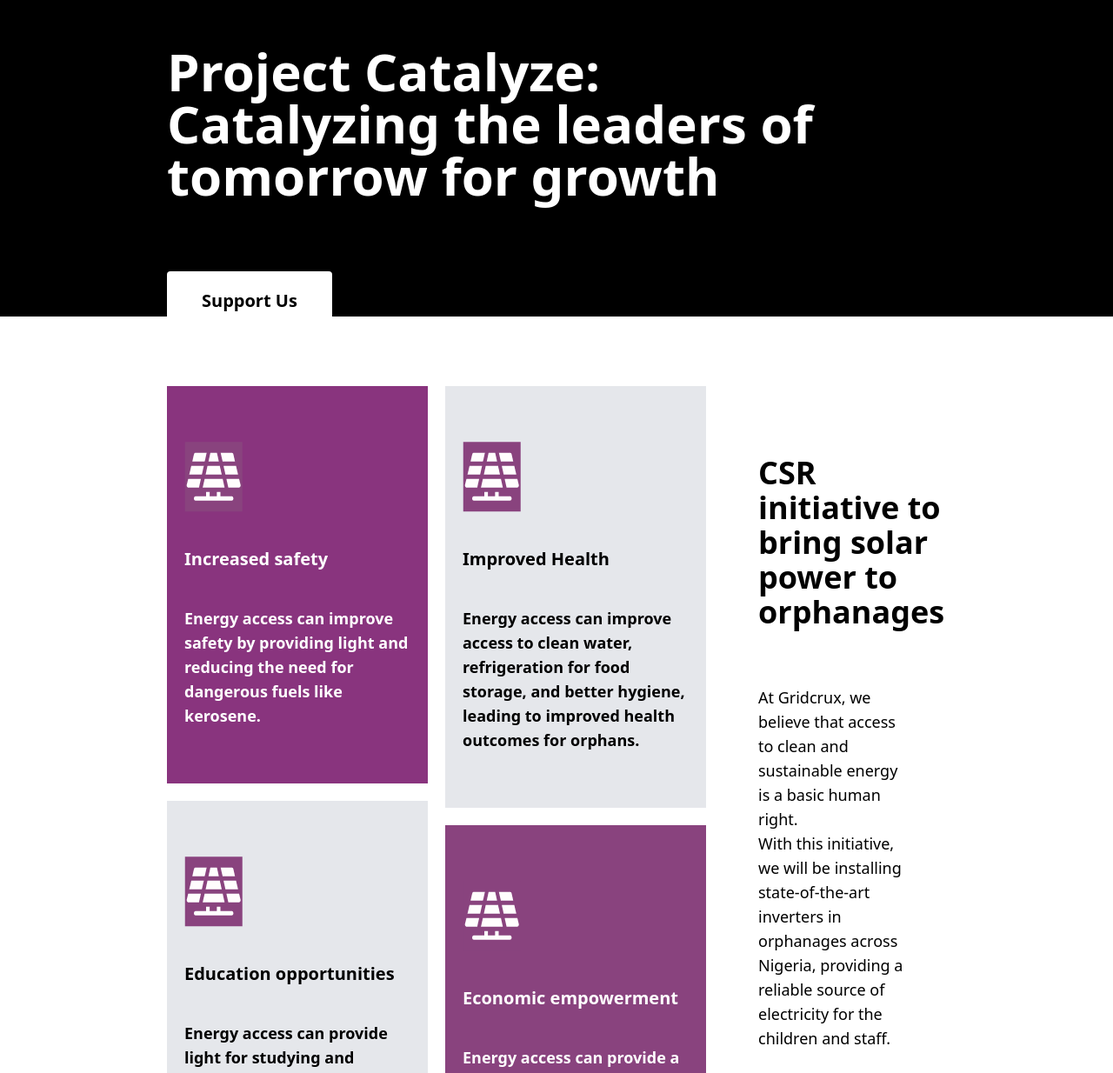
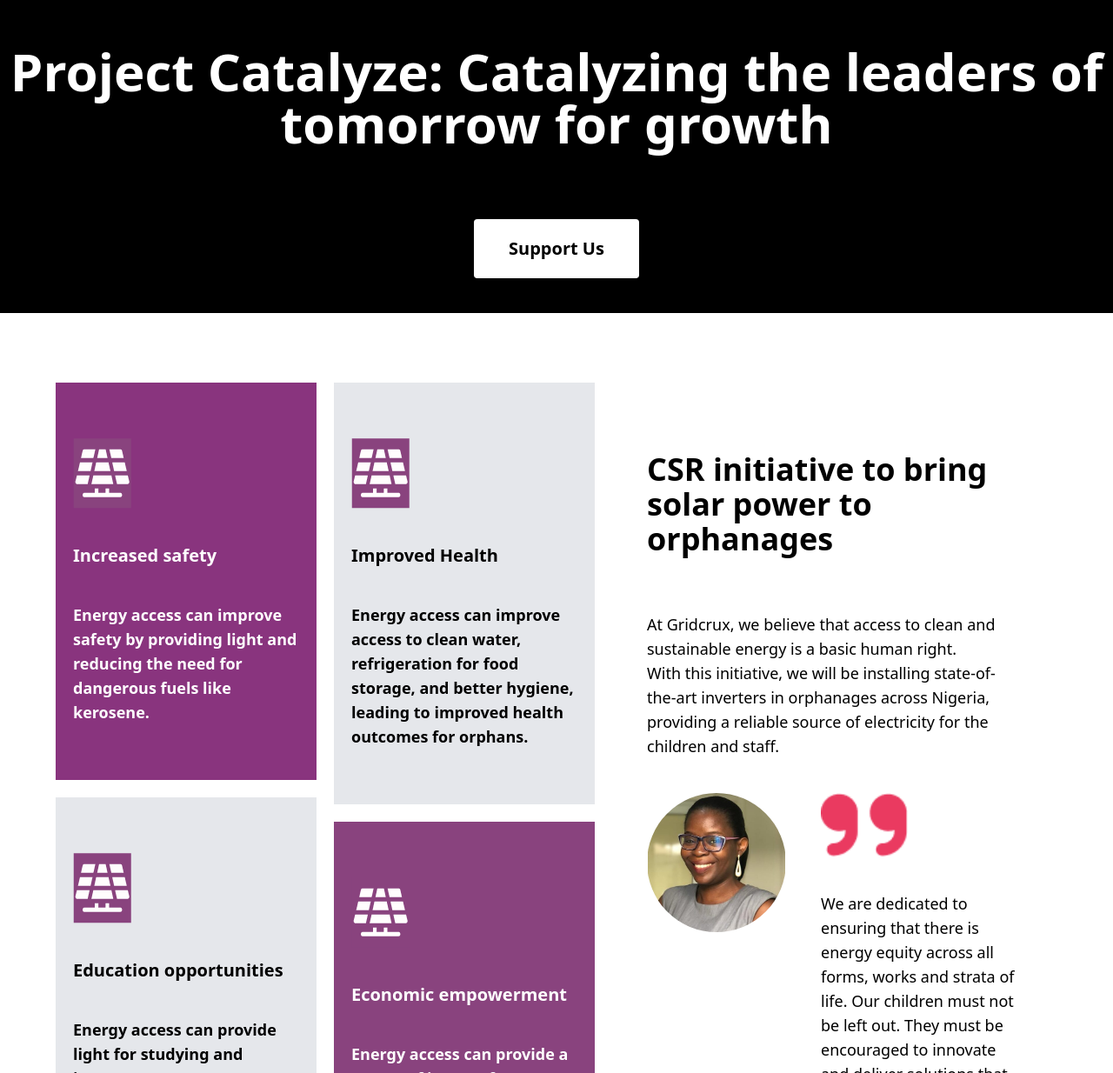
Before and after one commit to Dami-Olus/project_catalyze, a React (Create React App) app: page / in a window 1280 px wide. Shown: the part 236-1470 px from the top of the page at 87% size. Built offline with nearby package versions, Linux system fonts and the light colour scheme.

Commit message:
removed width and added general padding for the page

```diff
--- a/src/App.js
+++ b/src/App.js
@@ -2,7 +2,24 @@
 
 function App() {
   return (
-   <div >
+   <div className="overflow-hidden" >
+    <header>
+        <div className="bg-black pt-72 py-auto">
+          {/* <Navbar /> */}
+          <div className="text-white text-center">
+            <h1 className="font-semibold text-6xl">
+              Project Catalyze: Catalyzing the leaders of tomorrow for growth
+            </h1>
+
+            <button
+              onClick
+              className="py-5 px-10 bg-white text-black mt-20 font-bold text-xl rounded mb-10"
+            >
+              Support Us
+            </button>
+          </div>
+        </div>
+      </header>
      <Initiatives />
     </div>
   );
--- a/src/Initiatives.js
+++ b/src/Initiatives.js
@@ -22,26 +22,10 @@
   };
 
   return (
-    <div className="">
-      <header>
-        <div className="bg-black h-[600px]">
-          {/* <Navbar /> */}
-          <div className="absolute top-72 left-48 text-white">
-            <h1 className="font-semibold text-6xl w-3/4">
-              Project Catalyze: Catalyzing the leaders of tomorrow for growth
-            </h1>
+    <div className="px-16">
 
-            <button
-              onClick
-              className="py-5 px-10 bg-white text-black mt-20 font-bold text-xl rounded"
-            >
-              Support Us
-            </button>
-          </div>
-        </div>
-      </header>
 
-      <div className="flex mt-20 space-x-5 px-48">
+      <div className="flex mt-20 space-x-5">
         <div className="hidden lg:flex space-x-5">
           <div className="left">
             <div className="space-y-5">
@@ -108,7 +92,7 @@
             <h1 style={{ fontWeight: "bolder" }} className="text-4xl mb-16">
               CSR initiative to bring solar power to orphanages
             </h1>
-            <p className="text-lg mr-10">
+            <p className="text-lg">
               At Gridcrux, we believe that access to clean and sustainable
               energy is a basic human right.
               <br /> With this initiative, we will be installing
@@ -118,7 +102,7 @@
           </div>
 
           {/* Image, quote and signature */}
-          <div className="flex">
+          <div className="flex flex-col lg:flex-row">
             <img
               src={bunmi}
               alt=""
@@ -148,7 +132,7 @@
       </div>
 
       {/*Project Gallery*/}
-      <div className="ml-32 mr-32">
+      <div className="mx-auto">
         <div className="flex flex-col lg:flex-row justify-evenly bg-[#efefef] mt-24 pt-10 pb-10">
           <img
             className="relative -top-24 mr-10"
@@ -158,7 +142,7 @@
           />
 
           {/*Project details */}
-          <div className="w-[600px]">
+          <div className="">
             {/*Header */}
             <div className="mb-8">
               <h1 className="text-4xl mb-2">{projects[project].name}</h1>
@@ -184,8 +168,8 @@
 
             {/*Progress bar */}
             <div className="">
-              <div className="bg-[#385682] w-[500px] h-4 mb-5 rounded-full">
-                <div className="bg-red-400 w-[300px] h-4 top-0 rounded-full"></div>
+              <div className="bg-[#385682] w-1/2 h-4 mb-5 rounded-full">
+                <div className="bg-red-400 w-1/4 h-4 top-0 rounded-full"></div>
               </div>
               <p className="text-center text-red-400 text-3xl">76% completed</p>
             </div>
@@ -193,7 +177,7 @@
         </div>
 
         {/*project list */}
-        <div className="flex justify-center">
+        <div className="flex justify-center overflow-x-auto">
           {projects.map((prj, index) => (
             <ProjectCard
               image={prj.image}
@@ -207,7 +191,7 @@
       </div>
 
       {/*Partners */}
-      <div className="flex flex-col lg:flex-row justify-center mt-10 ml-32 mr-48">
+      <div className="flex flex-col lg:flex-row justify-center mt-10">
         <div className="bg-gray-200 px-10 py-10 space-y-10 mr-10">
           <h1 style={{ fontStyle: "bolder" }} className="text-2xl mt-10">
             Partners
@@ -218,7 +202,7 @@
         </div>
 
         {/*Goals*/}
-        <div className="bg-[#89437e] text-white text-xl py-10 px-10 w-[700px]">
+        <div className="bg-[#89437e] text-white text-xl py-10 px-10">
           <h1 style={{ fontWeight: "bolder" }} className="text-5xl mb-10">
             Our mission
           </h1>
@@ -248,12 +232,12 @@
       </div>
 
       {/*FAQ */}
-      <div className="flex flex-col lg:flex-row  ml-32 mt-16 mb-10">
+      <div className="flex flex-col lg:flex-row  mx-auto mt-16 mb-10">
         <div className="mr-10">
           <img src={installers_solarpanel} alt="" width={700} height={600} />
         </div>
-        <div className="w-[700px] mt-16">
-          <h1 style={{ fontWeight: "bolder" }} className="text-5xl w-72 mb-20">
+        <div className="mt-16">
+          <h1 style={{ fontWeight: "bolder" }} className="text-5xl mb-20">
             Questions People Ask
           </h1>
           {faq.map((faq) => (
--- a/src/components/Accordion.js
+++ b/src/components/Accordion.js
@@ -9,7 +9,7 @@
 
 
   return (
-    <div className="mb-5 border-b-2 pb-5">
+    <div className="w-auto mb-5 border-b-2 pb-5">
       <div className="flex justify-between text-xl">
         <div>
         <p>{question}</p>
```
